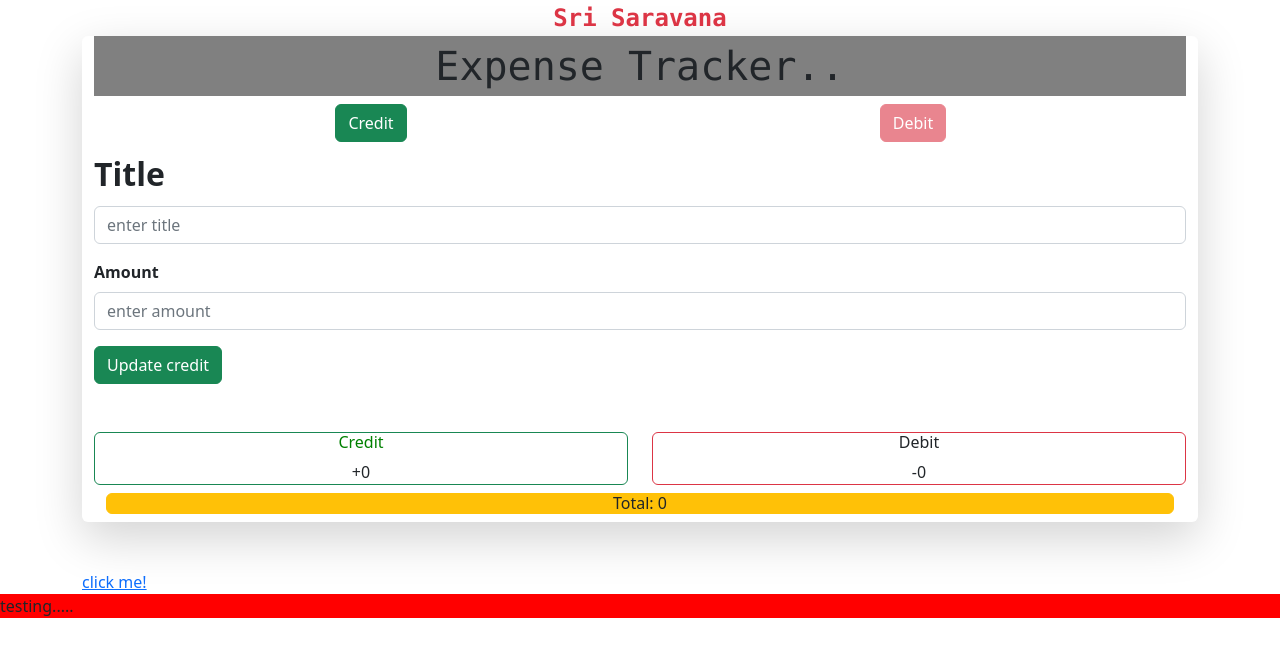
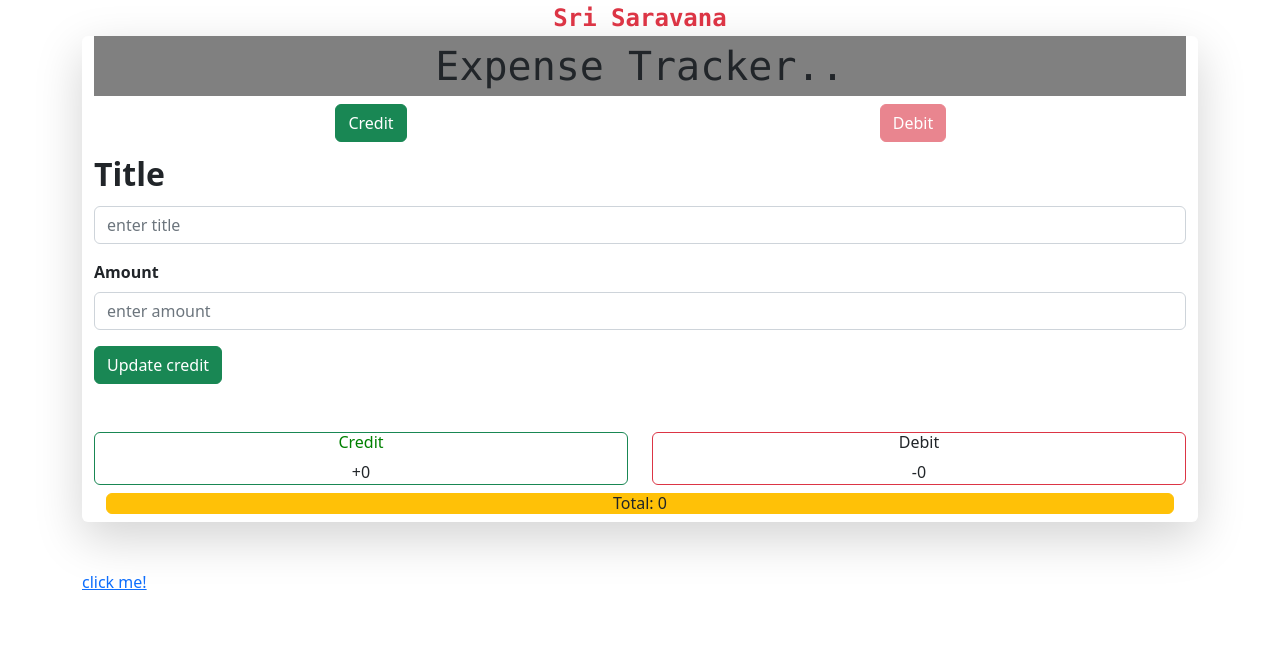
Before and after one commit to gokul-ceo/hssdataform, a React (Create React App) app: page / in a window 1280 px wide. Shown: the top 656 px of the page. Built offline with nearby package versions, Linux system fonts and the light colour scheme.

Commit message:
added chagnes

```diff
--- a/src/component/form.jsx
+++ b/src/component/form.jsx
@@ -167,9 +167,7 @@ function handlesumbit(event){
    <a href="/table">click me!</a>
 
   </div>
-  <div style={ismobile&&design.mobilediv}>
-   testing.....
-  </div>
+
   </>
 
 }
```
